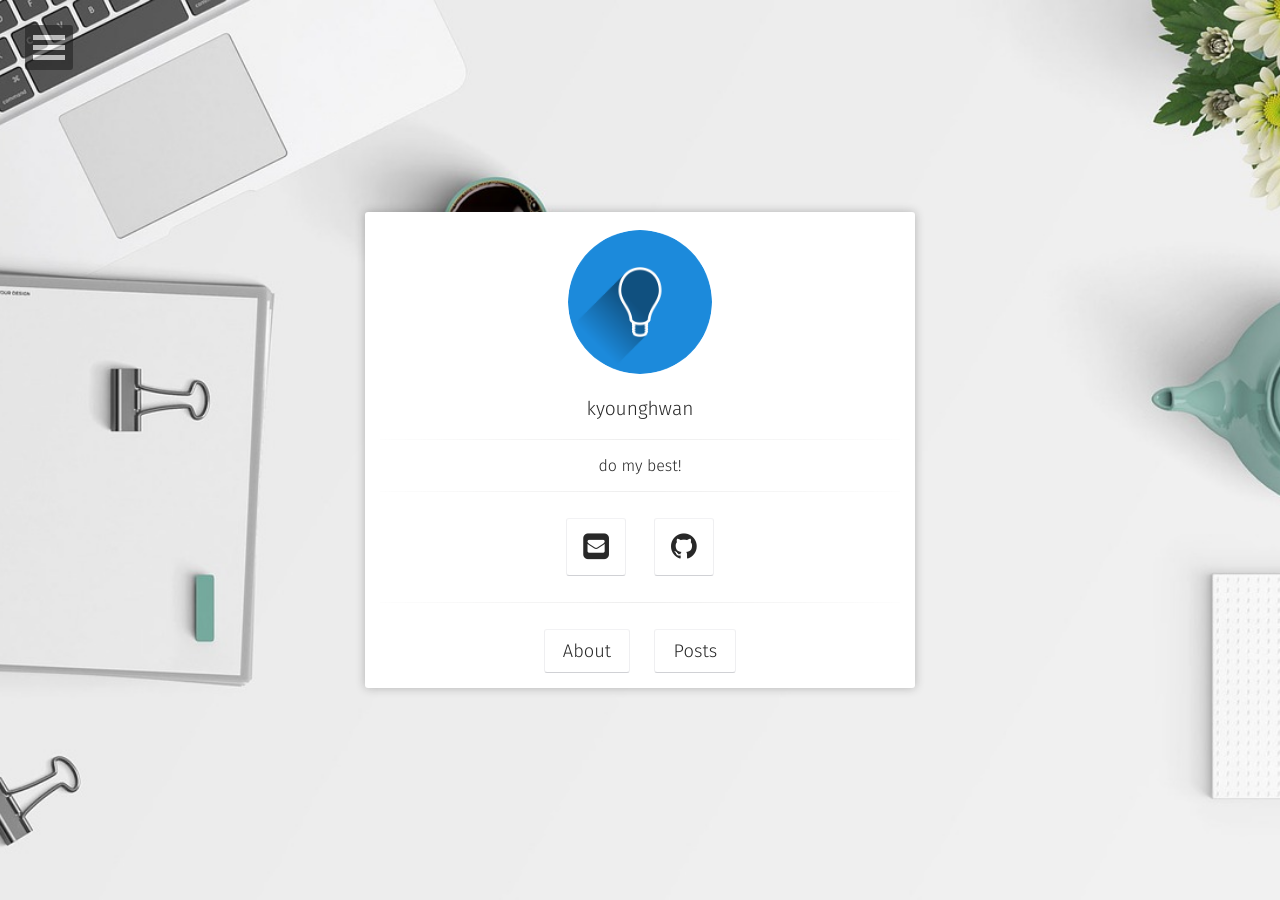
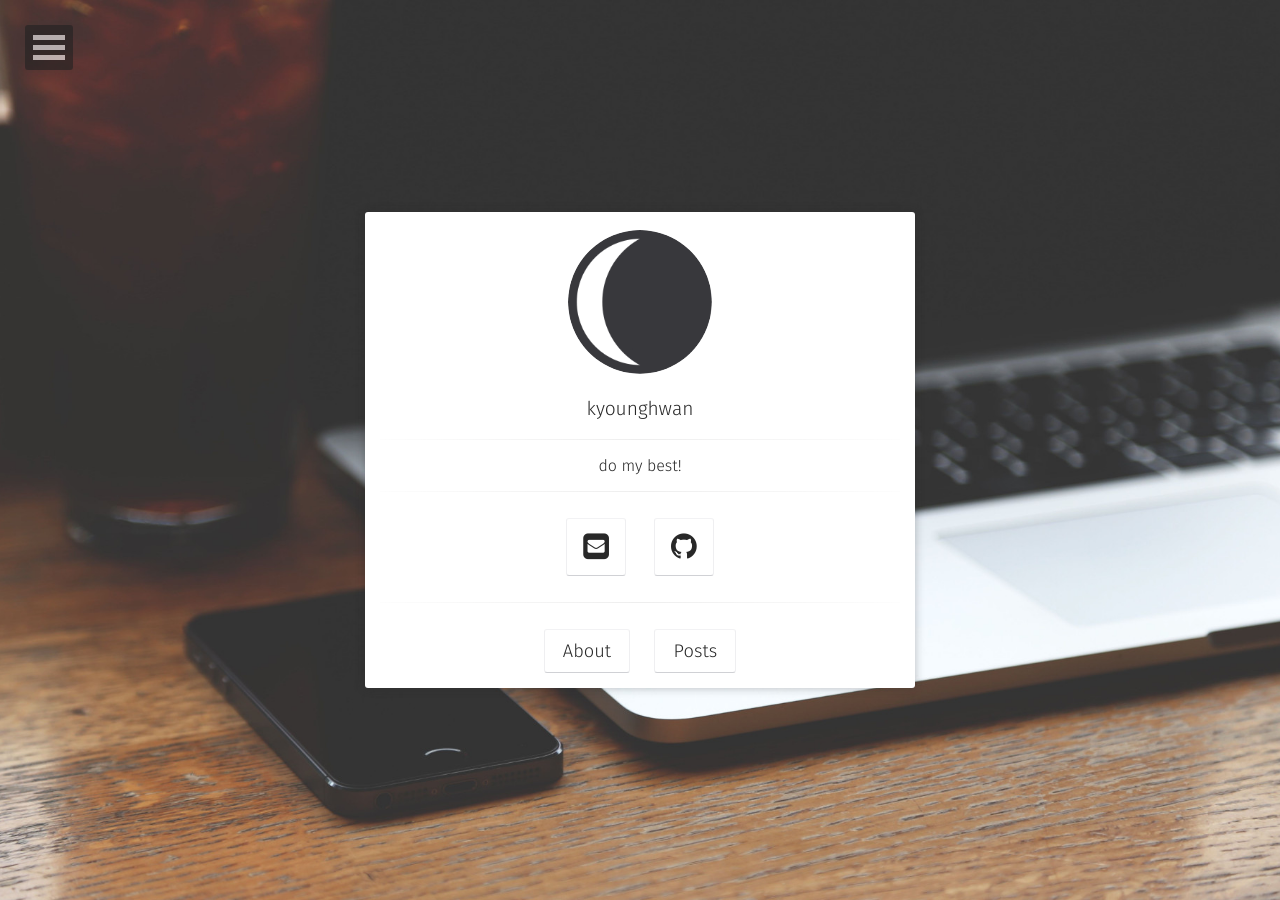
Before and after one commit to Kyounghwan01/lala, a Jekyll site: the page built from index.html, in a window 1280 px wide. Built offline with Jekyll 4.4.1, drawn with Linux system fonts in a browser that asks for light colours; some web fonts are replaced.

Commit message:
Update _config.yml

```diff
--- a/_config.yml
+++ b/_config.yml
@@ -4,8 +4,9 @@ bio:                "do my best!"
 description:        "항상 성장하고 공부하는 개발자"
 reading_time:       true
 words_per_minute:   200
-logo:               'assets/img/light-bulb-logo.png'
-background:         'assets/img/desktop-white-bg.jpg'
+logo:               'assets/img/logo.png'
+background:         'assets/img/placeholder-big.jpg'
+#'assets/img/desktop-white-bg.jpg'
 tiled_bg:           false   # Set this true if you want to tile your background image, otherwise it will be covered
 locale:             en_US
 url               :  https://kyounghwan01.github.io/lala
@@ -29,7 +30,7 @@ sass:
   style:            compressed
 
 # Comments
-disqus_shortname:   https-kyounghwan01-github-io-test
+disqus_shortname:   https-kyounghwan01-github-io-lala
 
 # Social
 # if you don't have any of social below, comment the line.
```
